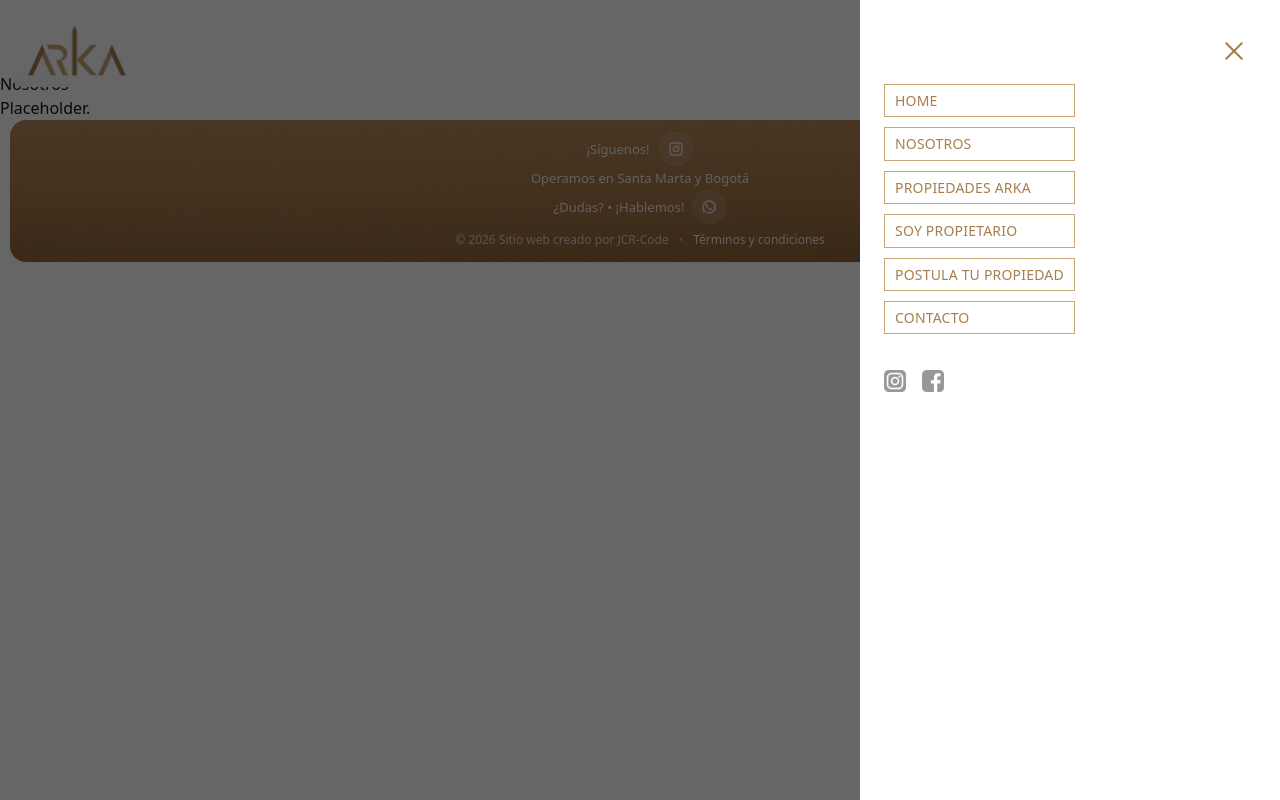
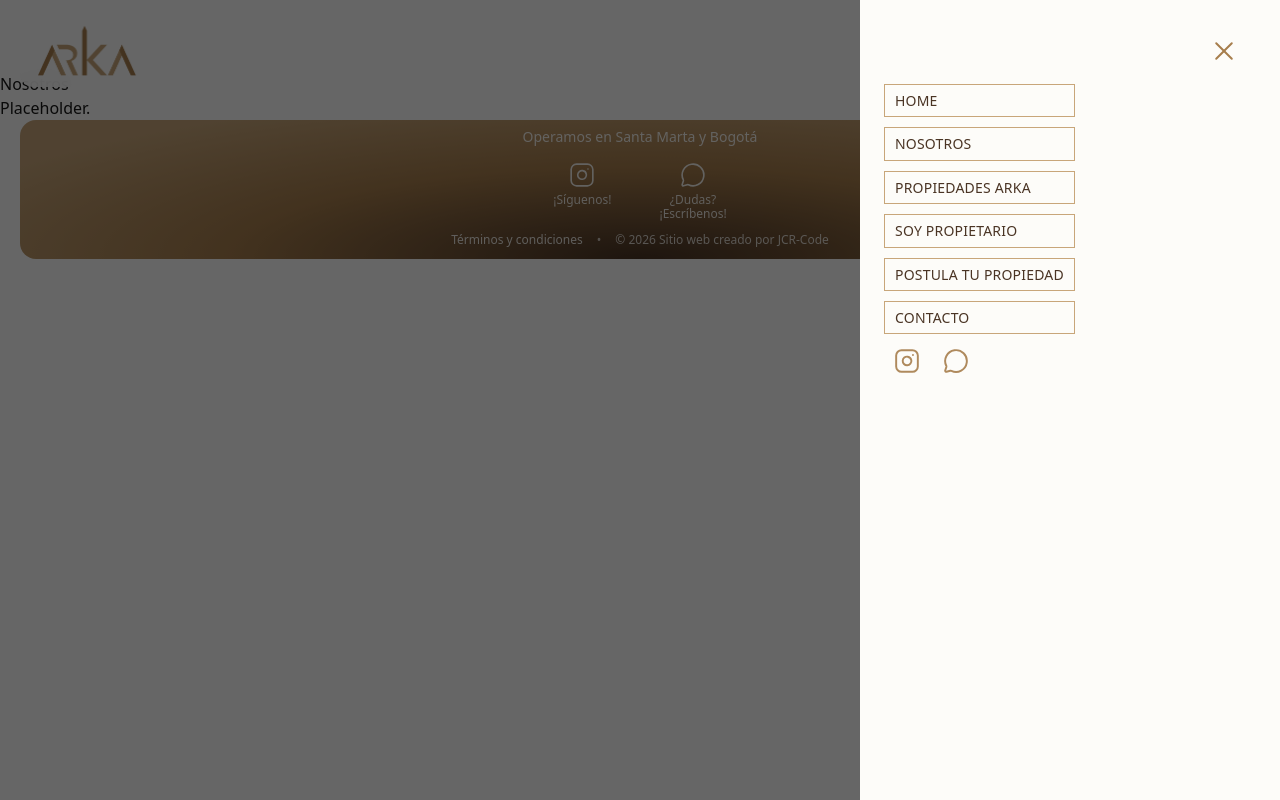
Before and after one commit to JacoboCortesRamos/arkaliving-web, a Next.js app: page /nosotros in a window 1280 px wide. Both pictures are taken after a click on the button "Abrir menú". Built offline with nearby package versions, Linux system fonts and the light colour scheme.

Commit message:
feat: refine footer layout, unify social icons and reset hero on HOME click

```diff
--- a/app/(site)/page.tsx
+++ b/app/(site)/page.tsx
@@ -1,5 +1,5 @@
 import { Hero } from "@/components/home/Hero";
-import { FloatingCTA } from "@/components/FloatingCTA";
+import { FloatingCTA } from "@/components/home/FloatingCTA";
 
 export default function Page() {
   return (
--- a/app/globals.css
+++ b/app/globals.css
@@ -7,8 +7,19 @@
 :root {
   --background: #ffffff;
   --foreground: #171717;
+
   --header-h: 72px;
   --container-px: 16px;
+
+  /* ✅ tu decisión */
+  --edge-space: 20px;
+  --header-top: 15px;
+
+  --arka-white: #fdfcf9;
+  --arka-brown-dark: #4a3424;
+  --arka-brown-mid: #a77e4d;
+  --arka-brown-light: #c8a67a;
+  --arka-text-soft: #6f5b4b;
 }
 
 body {
@@ -18,73 +29,46 @@ body {
   margin: 0;
 }
 
-h1, h2, h3 {
+h1,
+h2,
+h3 {
   font-family: var(--font-display);
 }
 
-
 /* =====================================================
-   FLOATING CTA
+   FLOATING CTA (solo lógica por estado, vía variables)
 ===================================================== */
 
-.ctaFloat {
-  position: fixed;
-  right: 24px;
-  bottom: 20px;
-  z-index: 9999;
+/* defaults (opcional) */
+[data-cta="float"] {
+  --cta-left: auto;
+  --cta-right: var(--edge-space);
+  --cta-bottom: var(--edge-space);
+  --cta-transform: none;
 
-  /* NO animar bottom para evitar "rebote" */
-  transition:
-    transform 220ms ease,
-    opacity 220ms ease;
-  will-change: transform;
+  --cta-pad-y: 12px;
+  --cta-pad-x: 14px;
+  --cta-font: 14px;
 }
 
-.ctaFloat__btn {
-  display: inline-block;
-  padding: 14px 18px;
-  border-radius: 999px;
-  text-decoration: none;
-  font-weight: 600;
-
-  background: white;
-  color: #111;
-  border: 1px solid #e8e8e8;
-
-  transition:
-    transform 180ms ease,
-    background 180ms ease,
-    border-color 180ms ease;
+/* STAGE 9 — CTA grande y centrado */
+html[data-hero-stage="9"] [data-cta="float"] {
+  --cta-left: 50%;
+  --cta-right: auto;
+  --cta-transform: translateX(-50%);
+  --cta-bottom: 220px;
+  /* ✅ NO tocar --cta-pad-* ni --cta-font */
 }
 
-.ctaFloat__btn:hover {
-  transform: translateY(-1px);
+/* FOOTER IN VIEW — evita choque con footer (pero NUNCA en stage 9) */
+html[data-footer-in-view="true"]:not([data-hero-stage="9"]) [data-cta="float"] {
+  opacity: 0;
+  pointer-events: none;
+  transform: translateY(10px);
 }
 
-/* =====================================================
-   STAGE 9 — CTA GRANDE Y CENTRADO
-===================================================== */
-
-html[data-hero-stage="9"] .ctaFloat {
-  left: 50%;
-  right: auto;
-  transform: translateX(-50%);
-  bottom: 200px;
-}
-
-html[data-hero-stage="9"] .ctaFloat__btn {
-  padding: 20px 28px;
-  font-size: 16px;
-  font-weight: 800;
-  letter-spacing: 0.5px;
-}
-
-/* =====================================================
-   FOOTER IN VIEW — SUBE CTA (PERO NUNCA EN STAGE 9)
-===================================================== */
-
-html[data-footer-in-view="true"]:not([data-hero-stage="9"]) .ctaFloat {
-  bottom: 80px; /* ajusta si lo quieres más arriba/abajo */
+html[data-footer-in-view="true"]:not([data-hero-stage="9"]) [data-cta-btn] {
+  animation: none;
 }
 
 /* =====================================================
@@ -92,52 +76,35 @@ html[data-footer-in-view="true"]:not([data-hero-stage="9"]) .ctaFloat {
 ===================================================== */
 
 @media (max-width: 640px) {
-  /* Base mobile: CTA centrado */
   :root {
     --container-px: 20px;
   }
-  .ctaFloat {
+
+  /* Base mobile: CTA centrado */
+  [data-cta="float"] {
     left: 50%;
     right: auto;
     transform: translateX(-50%);
     bottom: 18px;
 
     width: auto;
-    max-width: calc(100vw - 24px);
+    max-width: calc(100vw - (var(--edge-space) * 2));
 
     display: flex;
     justify-content: center;
     align-items: center;
   }
 
-  .ctaFloat > * {
-    width: auto;
-    max-width: 100%;
-  }
-
-  .ctaFloat a,
-  .ctaFloat button {
-    display: inline-flex;
-    align-items: center;
-    justify-content: center;
-
-    width: fit-content;
-    max-width: 100%;
-    min-width: 0;
-
-    white-space: nowrap;
-    text-align: center;
-
-    padding: 14px 22px;
-  }
-
-  /* En mobile: cuando footer entra, solo subimos bottom (sin tocar transform) */
-  html[data-footer-in-view="true"]:not([data-hero-stage="9"]) .ctaFloat {
-    bottom: 72px; /* súbelo si el footer lo tapa */
+  /* En mobile: si footer entra, lo ocultamos igual */
+  html[data-footer-in-view="true"]:not([data-hero-stage="9"])
+    [data-cta="float"] {
+    opacity: 0;
+    pointer-events: none;
+    transform: translateY(10px);
   }
 
   /* En mobile: stage 9 manda sobre todo */
-  html[data-hero-stage="9"] .ctaFloat {
+  html[data-hero-stage="9"] [data-cta="float"] {
     bottom: 200px;
   }
 }
--- a/components/Footer.module.css
+++ b/components/Footer.module.css
@@ -1,166 +1,134 @@
-/* components/Footer.module.css */
+.footer {
+  width: calc(100% - (var(--edge-space) * 2));
+  margin-left: var(--edge-space);
+  margin-right: var(--edge-space);
+  margin-bottom: var(--header-top);
 
-.footer {
-  /* 👇 deja 10px reales a cada lado (igual que el header) */
-  width: calc(100% - 20px);
-  margin: 0 auto 15px;
-
-  /* Degradé cálido premium (un poco más oscuro) */
-  background:
-    radial-gradient(
-      circle at 18% 20%,
-      rgba(175, 135, 90, 0.22),
-      transparent 62%
-    ),
-    radial-gradient(
-      circle at 82% 85%,
-      rgba(150, 110, 70, 0.18),
-      transparent 64%
-    ),
-    linear-gradient(180deg, #b88a5a 0%, #a77747 55%, #8f6238 100%);
+  background: radial-gradient(
+    60% 120% at 50% 100%,
+    var(--arka-brown-dark) 0%,
+    var(--arka-brown-mid) 55%,
+    var(--arka-brown-light) 100%
+  );
 
   position: relative;
   z-index: 20;
 
-  /* opcional pero recomendado: se ve más “card” */
   border-radius: 16px;
   overflow: hidden;
 }
 
 .inner {
-  max-width: 1100px;
-  margin: 0 auto;
-
-  /* compacto SIEMPRE (mobile y desktop) */
-  padding: 10px 16px 10px;
+  width: 100%;
+  padding: 10px 15px 10px;
 
   display: flex;
   flex-direction: column;
   align-items: center;
-
-  /* controla la separación entre líneas */
-  gap: 4px;
-
+  gap: 10px;
   text-align: center;
 }
 
-.line {
+/* Línea 1 */
+.linePrimary {
   margin: 0;
   font-size: 14px;
-  line-height: 1.1;
-  color: rgba(255, 255, 255, 0.9);
+  line-height: 1;
+  color: var(--arka-white);
+  opacity: 0.95;
+  padding-bottom: 8px;
 }
 
-.iconRow {
+/* Línea 2 */
+.socialRow {
+  display: flex;
+  gap: 48px; /* buen espacio entre IG y Wapp */
+  align-items: flex-start;
+  justify-content: center;
+}
+
+.socialItem {
+  display: flex;
+  flex-direction: column;
+  align-items: center;
+}
+
+.socialLink {
   display: inline-flex;
   align-items: center;
   justify-content: center;
 
-  gap: 10px;
+  width: fit-content;
+  height: fit-content;
+
+  color: var(--arka-white);
+  opacity: 0.95;
+
+  transition:
+    transform 200ms ease,
+    opacity 200ms ease;
 }
 
-/* Texto "¡Síguenos!" (no reutilizamos .line para no afectar spacing) */
-.followText {
-  font-size: 13px;
-  line-height: 1;
-  font-weight: 600;
-  color: rgba(255, 255, 255, 0.92);
+.socialLink:hover {
+  transform: translateY(-2px);
+  opacity: 1;
 }
 
-/* icono más pequeño para que no "abra" el layout */
-.iconLink {
-  width: 34px;
-  height: 34px;
-  border-radius: 999px;
-
-  display: inline-flex;
-  align-items: center;
-  justify-content: center;
-
-  border: 1px solid rgba(255, 255, 255, 0.05);
-  background: rgba(255, 255, 255, 0.1);
-
-  transition:
-    transform 120ms ease,
-    background 120ms ease,
-    border-color 120ms ease;
+.socialIcon {
+  width: 26px;
+  height: 26px;
+  stroke-width: 1.5;
 }
 
-.iconLink:hover {
-  transform: translateY(-1px);
-  background: rgba(255, 255, 255, 0.34);
-  border-color: rgba(255, 255, 255, 0.2);
+/* Texto debajo de iconos */
+.socialLabel {
+  font-size: 12px;
+  color: var(--arka-white);
+  line-height: 1.15;
+  opacity: 0.9;
+  padding-top: 5px;
 }
 
-.icon {
-  width: 16px;
-  height: 16px;
-  opacity: 0.92;
-  color: rgba(255, 255, 255, 0.82);
+/* Línea 3 */
+.bottomRow {
+  display: flex;
+  align-items: center;
+  gap: 14px;
+  flex-wrap: wrap;
+  justify-content: center;
 }
 
-.whatsRow {
-  display: inline-flex;
-  align-items: center;
-  justify-content: center;
-
-  /* reduce separación entre texto e ícono */
-  gap: 8px;
+.bottomLink {
+  text-decoration: none;
+  font-size: 12px;
+  color: var(--arka-white);
+  opacity: 0.9;
 }
 
-.muted {
-  opacity: 0.78;
-}
-
-.bottomRow {
-  /* elimina el "aire" extra */
-  margin-top: 2px;
-
-  display: flex;
-  flex-direction: column;
-  align-items: center;
-
-  gap: 4px;
-}
-
-.bottomLinks {
-  display: inline-flex;
-  align-items: center;
-  justify-content: center;
-
-  gap: 10px;
-  flex-wrap: wrap;
-}
-
-.link {
-  text-decoration: none;
-  font-size: 12px;
-  color: rgba(255, 255, 255, 0.9);
-}
-
-.link:hover {
-  color: rgb(255, 255, 255);
+.bottomLink:hover {
   text-decoration: underline;
+  opacity: 1;
 }
 
 .separator {
-  opacity: 0.55;
   font-size: 12px;
-  color: rgba(255, 255, 255, 0.75);
+  color: var(--arka-white);
+  opacity: 0.7;
 }
 
-@media (min-width: 640px) {
-  .inner {
-    padding: 12px 20px 12px;
-    gap: 5px;
+.copyright {
+  font-size: 12px;
+  color: var(--arka-white);
+  opacity: 0.8;
+}
+
+@media (max-width: 640px) {
+  .bottomRow {
+    flex-direction: column;
+    gap: 6px;
   }
 
-  .line {
-    font-size: 13px;
-  }
-
-  .bottomRow {
-    flex-direction: row;
-    gap: 10px;
+  .separator {
+    display: none;
   }
 }
--- a/components/Footer.tsx
+++ b/components/Footer.tsx
@@ -1,102 +1,63 @@
-// components/Footer.tsx
-import Link from "next/link";
+"use client";
+
+import { Instagram, MessageCircle } from "lucide-react";
 import styles from "./Footer.module.css";
 
-const WHATSAPP_NUMBER_E164 = "573158254384";
-const WHATSAPP_URL = `https://wa.me/${WHATSAPP_NUMBER_E164}`;
-
-function InstagramIcon() {
-  return (
-    <svg
-      className={styles.icon}
-      viewBox="0 0 24 24"
-      aria-hidden="true"
-      focusable="false"
-    >
-      <path
-        fill="currentColor"
-        d="M7.5 2h9A5.5 5.5 0 0 1 22 7.5v9A5.5 5.5 0 0 1 16.5 22h-9A5.5 5.5 0 0 1 2 16.5v-9A5.5 5.5 0 0 1 7.5 2Zm0 2A3.5 3.5 0 0 0 4 7.5v9A3.5 3.5 0 0 0 7.5 20h9a3.5 3.5 0 0 0 3.5-3.5v-9A3.5 3.5 0 0 0 16.5 4h-9ZM12 7a5 5 0 1 1 0 10 5 5 0 0 1 0-10Zm0 2a3 3 0 1 0 0 6 3 3 0 0 0 0-6Zm5.25-2.1a1.15 1.15 0 1 1 0 2.3 1.15 1.15 0 0 1 0-2.3Z"
-      />
-    </svg>
-  );
-}
-
-function WhatsAppIcon() {
-  return (
-    <svg
-      className={styles.icon}
-      viewBox="0 0 24 24"
-      aria-hidden="true"
-      focusable="false"
-    >
-      <path
-        fill="currentColor"
-        d="M12 2a9.9 9.9 0 0 0-8.53 15l-1 3.64 3.72-.98A9.97 9.97 0 1 0 12 2Zm0 2a8 8 0 0 1 0 16 7.9 7.9 0 0 1-4-1.08l-.33-.2-2.2.58.59-2.12-.22-.35A8 8 0 0 1 12 4Zm4.63 11.07c-.2.57-1.1 1.05-1.73 1.19-.44.1-1 .18-2.9-.62-2.43-1.01-4-3.48-4.12-3.64-.13-.16-1-1.33-1-2.54 0-1.2.63-1.79.86-2.03.22-.24.48-.3.64-.3h.46c.15 0 .35-.05.55.42.2.48.7 1.72.76 1.84.06.12.1.27.02.44-.08.16-.12.27-.24.42-.12.15-.25.33-.35.44-.12.12-.25.25-.1.5.15.24.66 1.09 1.42 1.77.98.88 1.8 1.16 2.05 1.28.24.12.38.1.52-.06.15-.16.6-.7.76-.95.16-.24.32-.2.54-.12.22.08 1.38.65 1.62.77.24.12.4.18.46.28.06.1.06.59-.14 1.16Z"
-      />
-    </svg>
-  );
-}
-
 export function Footer() {
-  // TODO: pon aquí tu URL real de Instagram cuando esté lista
-  const instagramHref = "#";
-
   return (
     <footer className={styles.footer}>
       <div className={styles.inner}>
-        {/* Línea 1: ¡Síguenos! + Instagram */}
-        <div className={styles.iconRow}>
-          <span className={styles.line}>¡Síguenos!</span>
+        {/* Línea 1 */}
+        <p className={styles.linePrimary}>Operamos en Santa Marta y Bogotá</p>
+
+        {/* Línea 2 + 2.1 */}
+        <div className={styles.socialRow}>
+          {/* Instagram */}
+          <div className={styles.socialItem}>
             <a
-            className={styles.iconLink}
-            href={instagramHref}
-            target={instagramHref === "#" ? undefined : "_blank"}
-            rel={instagramHref === "#" ? undefined : "noopener noreferrer"}
-            aria-label="Instagram de ARKA"
+              href="https://instagram.com/arka_living.co"
+              target="_blank"
+              rel="noopener noreferrer"
+              className={styles.socialLink}
+              aria-label="Instagram"
             >
-            <InstagramIcon />
+              <Instagram className={styles.socialIcon} />
             </a>
+            <span className={styles.socialLabel}>¡Síguenos!</span>
           </div>
 
-        {/* Línea 2 */}
-        <p className={styles.line}>Operamos en Santa Marta y Bogotá</p>
-
-        {/* Línea 3 */}
-        <div className={styles.whatsRow}>
-          <span className={styles.line}>¿Dudas? • ¡Hablemos!</span>
+          {/* WhatsApp */}
+          <div className={styles.socialItem}>
             <a
-            className={styles.iconLink}
-            href={WHATSAPP_URL}
+              href="https://wa.me/573158254384?text=Hola%20ARKA%2C%20quiero%20recibir%20informaci%C3%B3n."
               target="_blank"
               rel="noopener noreferrer"
-            aria-label="Chatear por WhatsApp"
-            title="Chatear por WhatsApp"
+              className={styles.socialLink}
+              aria-label="WhatsApp"
             >
-            <WhatsAppIcon />
+              <MessageCircle className={styles.socialIcon} />
             </a>
-        </div>
-
-        {/* Línea 4 */}
-        <div className={styles.bottomRow}>
-          <div className={styles.bottomLinks}>
-            <span
-              className={`${styles.link} ${styles.muted}`}
-              aria-label="Créditos"
-            >
-              © 2026 Sitio web creado por JCR-Code
+            <span className={styles.socialLabel}>
+              ¿Dudas?
+              <br />
+              ¡Escríbenos!
             </span>
-            <span className={styles.separator} aria-hidden="true">
-              •
-            </span>
-            <Link className={styles.link} href="/terminos-y-condiciones">
-              Términos y condiciones
-            </Link>
-          </div>
           </div>
         </div>
 
-      {/* sentinel (por si lo quieres reutilizar luego) */}
-      <div id="footer-sentinel" style={{ height: 1 }} aria-hidden="true" />
+        {/* Línea 3 */}
+        <div className={styles.bottomRow}>
+          <a href="/terminos-y-condiciones" className={styles.bottomLink}>
+            Términos y condiciones
+          </a>
+
+          <span className={styles.separator}>•</span>
+
+          <span className={styles.copyright}>
+            © 2026 Sitio web creado por JCR-Code
+          </span>
+        </div>
+      </div>
     </footer>
   );
 }
--- a/components/Header.module.css
+++ b/components/Header.module.css
@@ -1,16 +1,15 @@
 /* =====================================================
    HEADER WRAPPER
-   (no ocupa 100% - deja 10px a cada lado)
 ===================================================== */
 
 .header {
   position: sticky;
-  top: 15px;
+  top: var(--header-top);
   z-index: 10002;
 
-  /* 👇 deja 10px reales a cada lado */
-  width: calc(100% - 20px);
-  margin: 0 auto;
+  width: calc(100% - (var(--edge-space) * 2));
+  margin-left: var(--edge-space);
+  margin-right: var(--edge-space);
 
   transition: background 200ms ease;
 }
@@ -26,8 +25,8 @@
 
   height: var(--header-h);
 
-  max-width: var(--container-w);
-  margin: 0 auto;
+  /* ✅ sin max-width: full responsive real */
+  width: 100%;
   padding: 0 var(--container-px);
 
   background: rgba(255, 255, 255, 0.88);
@@ -71,9 +70,9 @@
 .burger {
   position: fixed;
 
-  /* 👇 alineado con el mismo margen exterior del header */
-  top: 25px;
-  right: 20px;
+  /* ✅ alineado con edge-space */
+  top: calc(var(--header-top) + 10px);
+  right: calc(var(--edge-space) + 10px);
 
   z-index: 10010;
 
@@ -97,7 +96,7 @@
   height: 2px;
   min-height: 2px;
 
-  background: #a77e4d;
+  background: var(--arka-brown-mid);
   border-radius: 2px;
 
   opacity: 1;
--- a/components/MenuOverlay.module.css
+++ b/components/MenuOverlay.module.css
@@ -25,54 +25,53 @@
 
   height: 100%;
   width: min(420px, 92vw);
-  background: white;
+  background: var(--arka-white);
 
-  /* respeta el header */
   padding: calc(var(--header-h) + 12px) 24px 24px;
 
   display: flex;
   flex-direction: column;
-  gap: 18px;
+  gap: 4px;
 }
 
-/* ✅ NAV: su ancho será el del item más largo */
+/* NAV */
 .nav {
   display: flex;
   flex-direction: column;
   gap: 10px;
   align-items: flex-start;
 
-  width: max-content; /* 🔥 clave */
+  width: max-content;
   max-width: 100%;
 }
 
-/* ✅ LINKS: todos llenan el ancho del nav */
+/* LINKS */
 .link,
 .linkBtn {
   text-decoration: none;
-  color: #a77e4d;
+  color: var(--arka-brown-dark);
 
   padding: 8px 10px;
   line-height: 1.1;
   font-size: 14px;
   letter-spacing: 0.2px;
 
-  border: 1px solid #c8a67a;
+  border: 1px solid var(--arka-brown-light);
   background: transparent;
   text-align: left;
   cursor: pointer;
 
-  width: 100%; /* 🔥 todos mismo ancho */
+  width: 100%;
   max-width: 100%;
 
-  white-space: nowrap; /* 🔥 evita saltos */
+  white-space: nowrap;
 }
 
-/* Social icons */
+/* SOCIALS */
 .socials {
-  margin-top: 18px;
+  margin-top: 0px; /* antes 12px */
   display: flex;
-  gap: 16px;
+  gap: 3px; /* antes 16px */
   align-items: center;
 }
 
@@ -80,30 +79,33 @@
   display: inline-flex;
   align-items: center;
   justify-content: center;
-}
 
-.socialLink img {
-  display: block;
-  width: 22px;
-  height: 22px;
-  max-width: 22px;
-  max-height: 22px;
-  object-fit: contain;
-  opacity: 0.8;
+  width: 46px;
+  height: 46px;
+
+  color: var(--arka-brown-mid);
+  opacity: 0.9;
+
   transition:
     opacity 200ms ease,
     transform 200ms ease;
 }
 
-.socialLink:hover img {
+.socialLink:hover {
   opacity: 1;
   transform: translateY(-2px);
 }
 
-/* ✅ MOBILE: panel más angosto y ajustado a contenido */
+.socialIcon {
+  width: 26px;
+  height: 26px;
+  stroke-width: 1.8;
+}
+
+/* MOBILE */
 @media (max-width: 640px) {
   .panel {
-    width: max-content; /* se ajusta a los textos */
-    max-width: calc(100vw - 28px); /* deja respiración lateral */
+    width: max-content;
+    max-width: calc(100vw - 28px);
   }
 }
--- a/components/MenuOverlay.tsx
+++ b/components/MenuOverlay.tsx
@@ -1,6 +1,7 @@
 "use client";
 
 import Link from "next/link";
+import { Instagram, MessageCircle } from "lucide-react";
 import styles from "./MenuOverlay.module.css";
 
 export function MenuOverlay({
@@ -17,14 +18,28 @@ export function MenuOverlay({
   return (
     <div className={styles.overlay} role="dialog" aria-modal="true">
       <div className={styles.backdrop} onClick={onClose} />
+
       <div className={styles.panel}>
         <nav className={styles.nav}>
-          <Link className={styles.link} href="/" onClick={onClose}>
+          <button
+            className={styles.linkBtn}
+            onClick={() => {
+              onClose();
+
+              // Ir al inicio
+              window.scrollTo({ top: 0, behavior: "instant" });
+
+              // Resetear stage
+              document.documentElement.setAttribute("data-hero-stage", "0");
+            }}
+          >
             HOME
-          </Link>
+          </button>
+
           <Link className={styles.link} href="/nosotros" onClick={onClose}>
             NOSOTROS
           </Link>
+
           <Link className={styles.link} href="/propiedades" onClick={onClose}>
             PROPIEDADES ARKA
           </Link>
@@ -40,29 +55,32 @@ export function MenuOverlay({
           >
             POSTULA TU PROPIEDAD
           </Link>
+
           <Link className={styles.link} href="/contacto" onClick={onClose}>
             CONTACTO
           </Link>
         </nav>
 
+        {/* Social Icons */}
         <div className={styles.socials}>
           <a
-            className={styles.socialLink}
-            href="#"
+            href="https://instagram.com/arka_living.co"
             target="_blank"
             rel="noopener noreferrer"
+            className={styles.socialLink}
             aria-label="Instagram"
           >
-            <img src="/instagram-bn.png" alt="Instagram" />
+            <Instagram className={styles.socialIcon} />
           </a>
+
           <a
-            className={styles.socialLink}
-            href="#"
+            href="https://wa.me/573158254384?text=Hola%20ARKA%2C%20quiero%20recibir%20informaci%C3%B3n."
             target="_blank"
             rel="noopener noreferrer"
-            aria-label="Facebook"
+            className={styles.socialLink}
+            aria-label="WhatsApp"
           >
-            <img src="/facebook-bn.png" alt="Facebook" />
+            <MessageCircle className={styles.socialIcon} />
           </a>
         </div>
       </div>
--- a/package.json
+++ b/package.json
@@ -9,6 +9,7 @@
     "lint": "eslint"
   },
   "dependencies": {
+    "lucide-react": "^0.574.0",
     "next": "16.1.6",
     "react": "19.2.3",
     "react-dom": "19.2.3"
```
Also changed, not shown: components/FloatingCTA.tsx (deleted, +0 -44 lines), components/home/FloatingCTA.module.css (added, +102 -0 lines), components/home/FloatingCTA.tsx (added, +13 -0 lines), 1 other file (tests, documents, lock files or other folders). Lines whose indentation alone changed are shown as unchanged.
